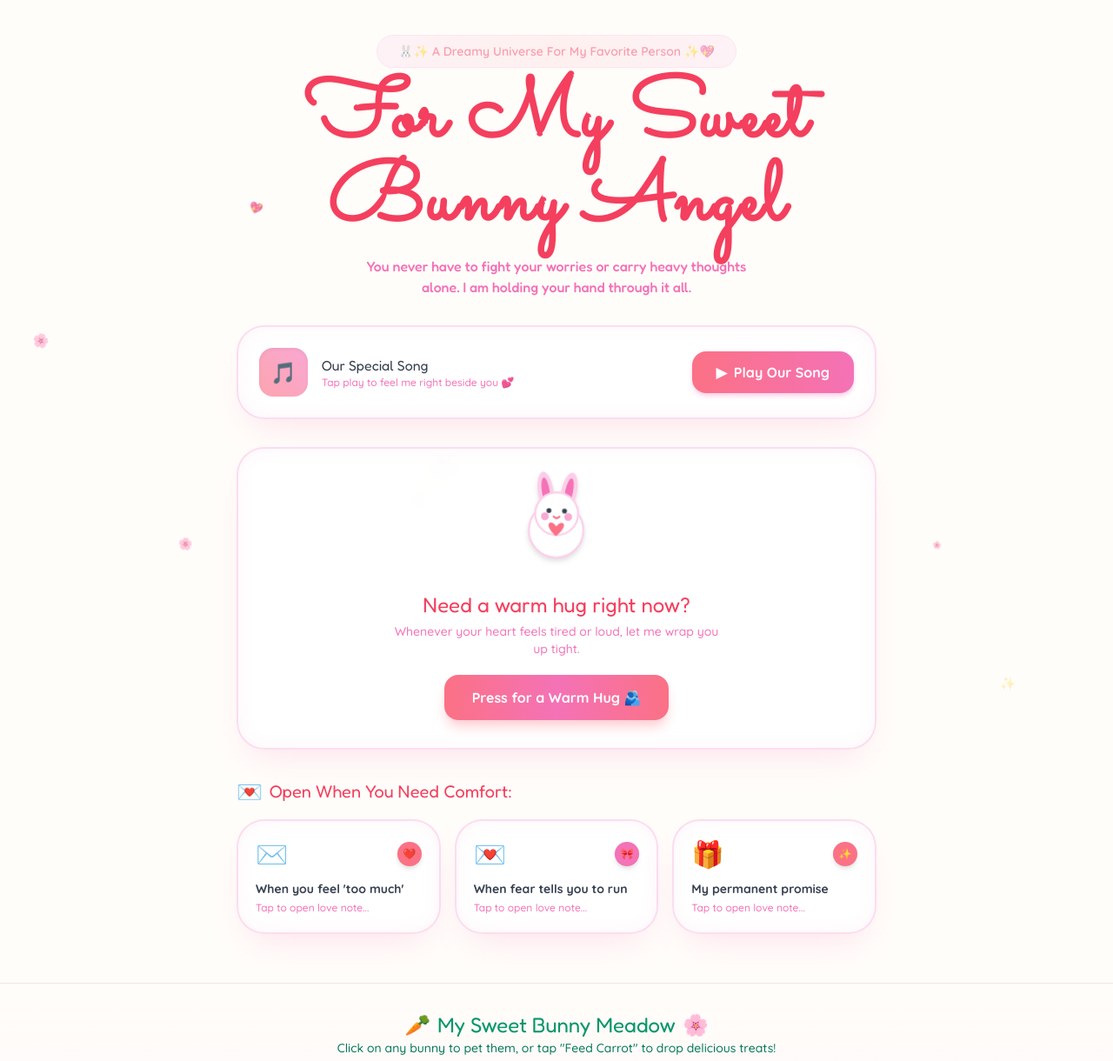
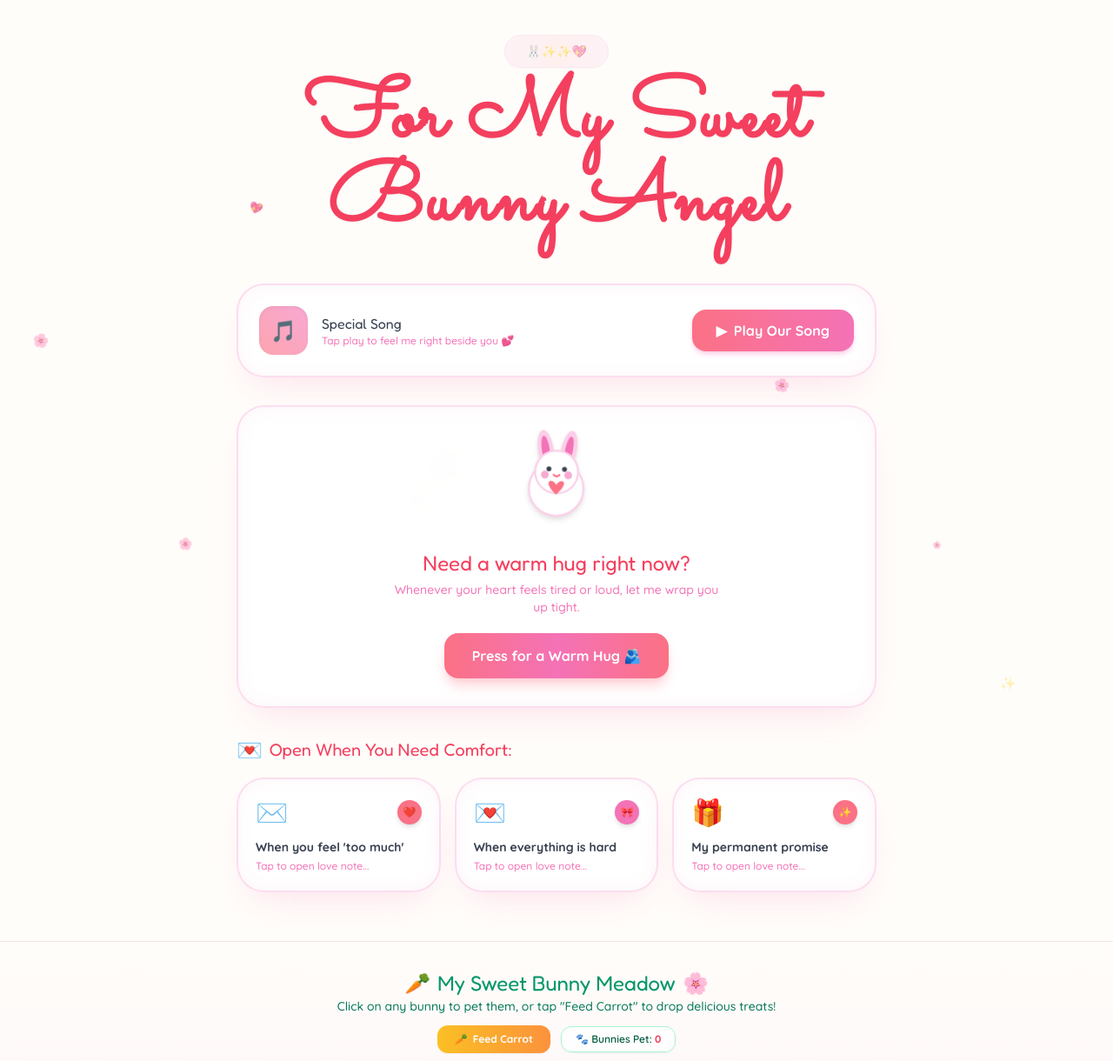
Before and after one commit to jgusddkhakjdekjd/foryou, a plain HTML site: page index.html in a window 1280 px wide. Shown: the top 1220 px of the page at 87% size. Drawn offline with nearby package versions, Linux system fonts and the light colour scheme.

Commit message:
Update index.html

```diff
--- a/index.html
+++ b/index.html
@@ -96,7 +96,7 @@
         <!-- Header / Hero Banner -->
         <header class="text-center space-y-3 relative mt-2">
             <div class="inline-flex items-center space-x-2 bg-gradient-to-r from-pink-100 via-rose-100 to-pink-100 px-6 py-2 rounded-full border border-pink-200 text-rose-500 font-semibold text-sm shadow-sm animate-pulse">
-                <span>🐰✨ A Dreamy Universe For My Favorite Person ✨💖</span>
+                <span>🐰✨✨💖</span>
             </div>
 
             <h1 class="font-sacramento text-6xl sm:text-7xl md:text-8xl text-rose-500 font-bold drop-shadow-sm tracking-wide">
@@ -104,7 +104,6 @@
             </h1>
 
             <p class="font-fredoka text-pink-400 text-sm sm:text-base max-w-md mx-auto font-medium">
-                You never have to fight your worries or carry heavy thoughts alone. I am holding your hand through it all.
             </p>
         </header>
 
@@ -116,7 +115,7 @@
                     <div id="music-ring" class="absolute inset-0 rounded-2xl border-2 border-white/60 animate-ping opacity-0"></div>
                 </div>
                 <div>
-                    <h2 class="font-fredoka text-gray-700 text-base">Our Special Song</h2>
+                    <h2 class="font-fredoka text-gray-700 text-base">Special Song</h2>
                     <p id="music-subtext" class="text-xs text-pink-400 font-medium">Tap play to feel me right beside you 💕</p>
                 </div>
             </div>
@@ -203,7 +202,7 @@
                         </div>
                     </div>
                     <div>
-                        <h4 class="font-bold text-gray-700 text-sm">When fear tells you to run</h4>
+                        <h4 class="font-bold text-gray-700 text-sm">When everything is hard</h4>
                         <p class="text-xs text-pink-400 mt-1">Tap to open love note...</p>
                     </div>
                 </div>
```
